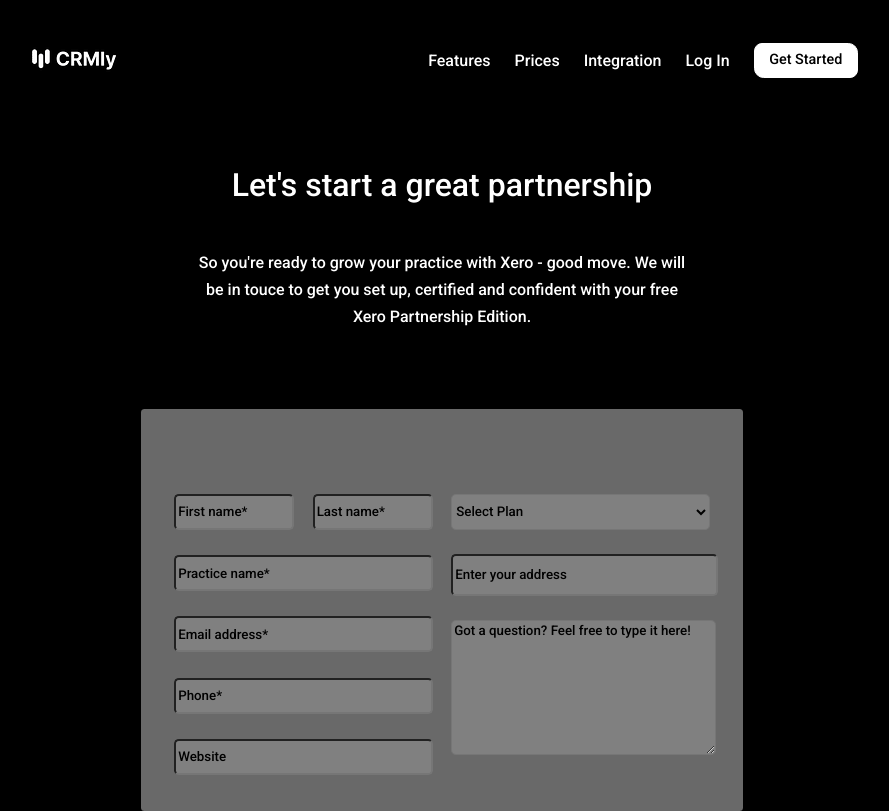
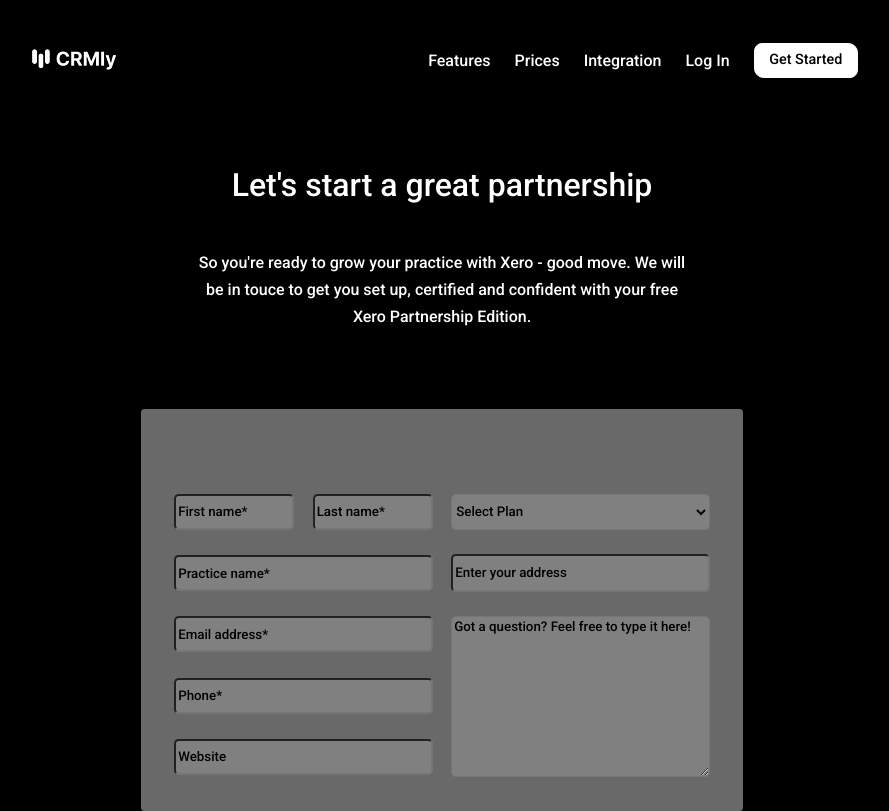
Before and after one commit to longhairshortcode/crmly, a React (Vite) app: page /signup in a window 1280 px wide. Shown: the whole page, without its empty margins (198-1087 px from the left). Built offline with nearby package versions, Linux system fonts and the light colour scheme.

Commit message:
closest possible2

```diff
--- a/src/Components/Signup/SignupForm.module.css
+++ b/src/Components/Signup/SignupForm.module.css
@@ -1,7 +1,3 @@
-input {
-    margin: 0;
-}
-
 .container{
     display: flex;
     justify-content: center;
@@ -30,6 +26,7 @@
       margin-top: 3.5rem;
       width: 43%;
       height: 18rem;
+      background-color: dimgrey;
   }
 
     /* IN FORM 1 */
@@ -38,10 +35,6 @@
       gap: 1.15rem;
    }
 
-   .form2{
-    display: flex;
-    flex-direction: column;
-   }
 
   /* WHY BORDER BOX? and look weird w out it */
  .firstName, .lastName{
@@ -69,20 +62,28 @@
 .selectPlan, .addr {
     width: 100%;
     border-radius: .3rem;
-    height: 2.25rem;
-    margin-bottom: 1.5rem;
     background-color: grey;
 }
 
 /* why this won't work if called commentsSection or commentsSecriz */
 .comments{
     width: 100%;
-    height: 45%;
+    height: 54%;
     border-radius: .3rem;
     background-color: grey;
     color: black;
 }
 
+.selectPlan{
+height: 2.25rem;
+margin-bottom: 1.21rem;
+}
+
+.addr{
+height: 2rem;
+margin-bottom: 1.2rem;
+}
+
 input::placeholder, textarea::placeholder{
     color: black;
 }
```
